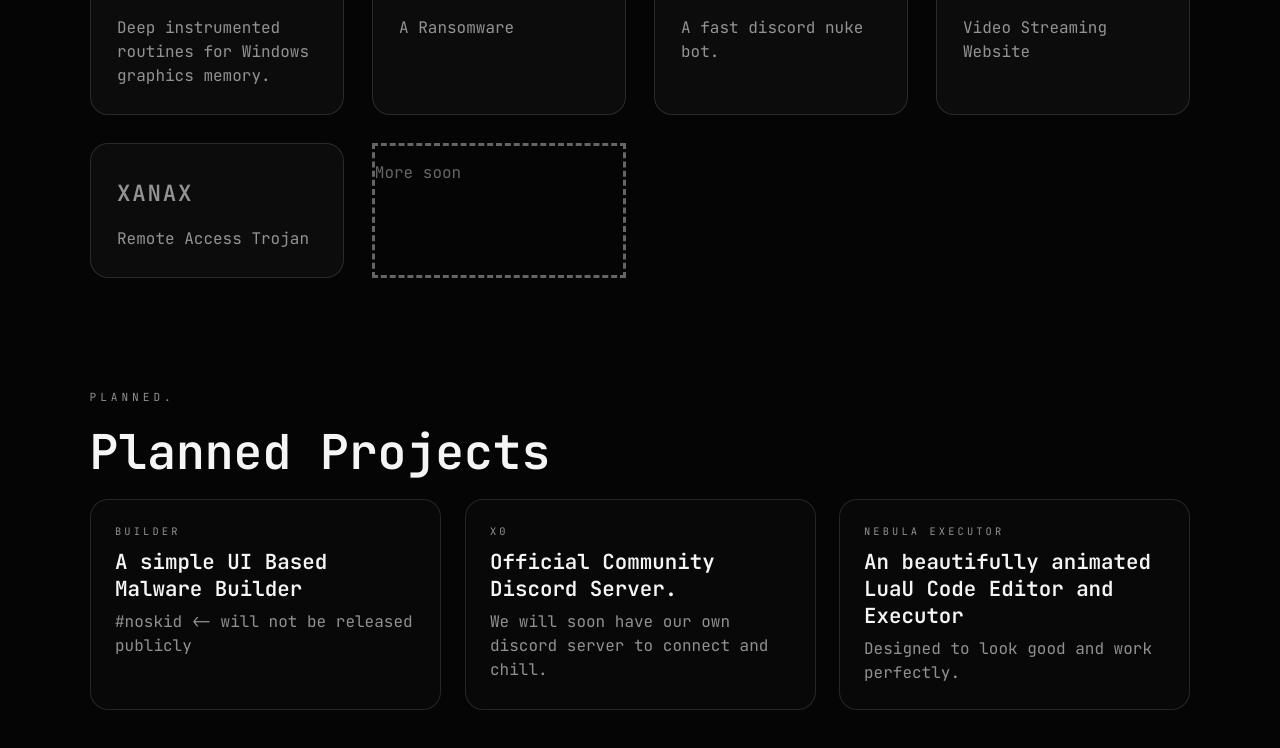
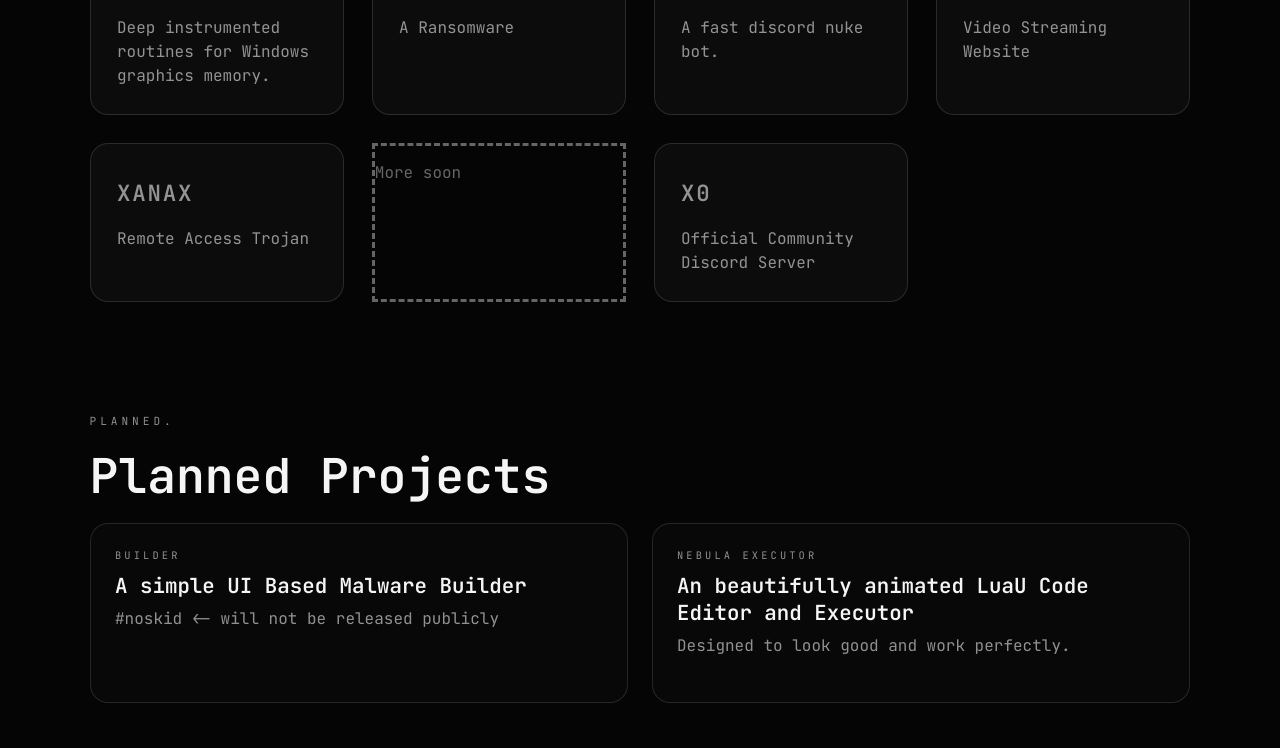
Before and after one commit to Xan0GDI/xano, a plain HTML site: page index.html in a window 1280 px wide. Shown: the part 1330-2078 px from the top of the page. Drawn offline with Linux system fonts and the light colour scheme; animation ran at ten frames a second.

Commit message:
discord server released.

```diff
--- a/index.html
+++ b/index.html
@@ -125,6 +125,15 @@
             <p>More soon</p>
           </header>
         </article>
+        <article class="project-card tile" role="button" tabindex="0"
+                 data-title="X0"
+                 data-description="Our official discord server. https://discord.gg/xo-net"
+                 data-fallback="private">
+          <header>
+            <h3>X0</h3>
+          </header>
+          <p class="card-note">Official Community Discord Server</p>
+        </article>
       </div>
     </section>
 
@@ -139,11 +148,6 @@
           <p class="label">Builder</p>
           <h3>A simple UI Based Malware Builder</h3>
           <p>#noskid <- will not be released publicly</p>
-        </article>
-        <article class="lab-card">
-          <p class="label">X0</p>
-          <h3>Official Community Discord Server.</h3>
-          <p>We will soon have our own discord server to connect and chill.</p>
         </article>
         <article class="lab-card">
           <p class="label">Nebula Executor</p>
```
